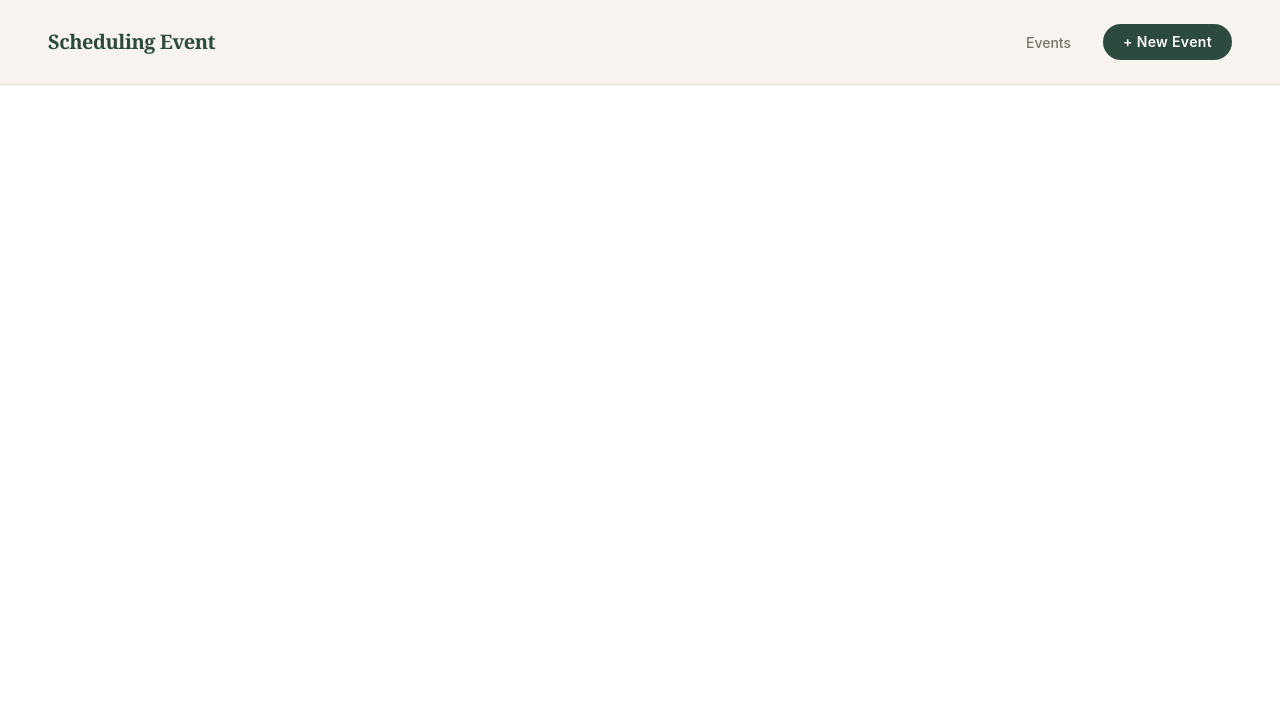
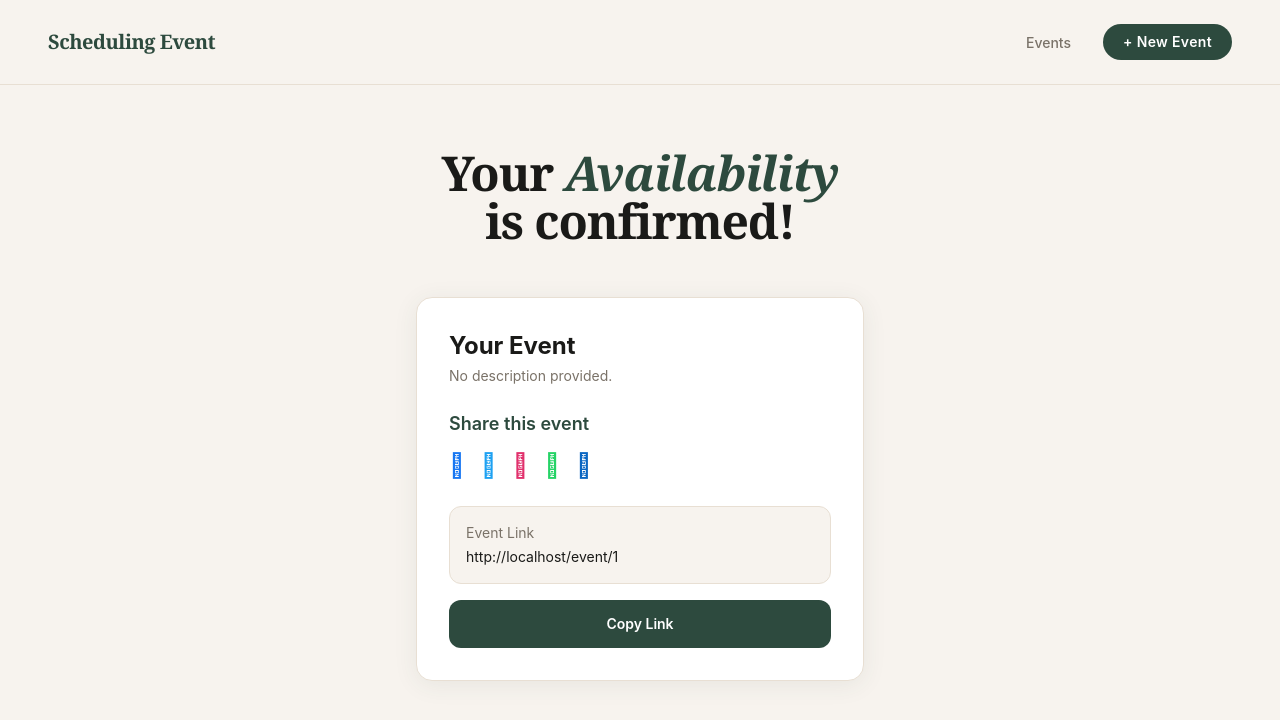
Before and after one commit to Dylansayhj/Event-Scheduling, a React (Create React App) app in the folder my-tailwind-app/: page /event/1 in a window 1280 px wide. Shown: the top 720 px of the page. Built offline with nearby package versions, Linux system fonts and the light colour scheme.

Commit message:
Sharing paging

```diff
--- a/my-tailwind-app/src/App.js
+++ b/my-tailwind-app/src/App.js
@@ -1,7 +1,7 @@
 import { BrowserRouter as Router, Routes, Route } from "react-router-dom";
 import Navbar from "./components/Navbar";
 import Home from "./pages/Home";
-
+import Event from "./pages/Event";
 function App() {
   return (
     <Router>
@@ -14,6 +14,7 @@ function App() {
       />
       <Routes>
         <Route path="/" element={<Home />} />
+        <Route path="/event/:eventId" element={<Event />} />
       </Routes>
     </Router>
   );
--- /dev/null
+++ b/my-tailwind-app/src/pages/Event.jsx
@@ -0,0 +1,67 @@
+import { useLocation, useParams } from "react-router-dom";
+import { useState } from "react";
+
+export default function Event() {
+  const { eventId } = useParams();
+  const location = useLocation();
+  const { name, description } = location.state || {};
+
+  const shareLink = `${window.location.origin}/event/${eventId}`;
+  const [copied, setCopied] = useState(false);
+
+  const handleCopy = () => {
+    navigator.clipboard.writeText(shareLink);
+    setCopied(true);
+    setTimeout(() => setCopied(false), 1500);
+  };
+
+  return (
+    <div className="min-h-screen bg-[#f7f3ee] flex flex-col items-center justify-start px-4 py-16">
+         {/* Heading */}
+        <div className="text-center mb-10">
+            <h1 className="font-serif text-4xl md:text-5xl font-black text-[#1a1a18] tracking-tight leading-tight mb-3">
+             Your <span className="italic text-[#2d4a3e]">Availability</span>
+              <br />
+             is confirmed!
+            </h1>
+        </div>
+
+      <div className="w-full max-w-md bg-white rounded-2xl border border-[#e8dfd3] shadow-[0_4px_24px_rgba(45,74,62,0.08)] p-8">
+
+        {/* Title */}
+        <h2 className="text-2xl font-bold text-[#1a1a18] mb-1">
+          {name || "Your Event"}
+        </h2>
+        <p className="text-[#7a7268] text-sm mb-6 max-h-32 overflow-y-auto break-words">
+          {description || "No description provided."}
+        </p>
+
+        {/* Share Section */}
+        <h3 className="text-lg font-semibold text-[#2d4a3e] mb-3">
+          Share this event
+        </h3>
+
+        <div className="flex items-center gap-4 mb-6">
+          <button className="text-[#1877f2] text-2xl"></button>
+          <button className="text-[#1da1f2] text-2xl"></button>
+          <button className="text-[#e1306c] text-2xl"></button>
+          <button className="text-[#25d366] text-2xl"></button>
+          <button className="text-[#0a66c2] text-2xl"></button>
+        </div>
+
+        {/* Copy Link */}
+        <div className="bg-[#f7f3ee] border border-[#e8dfd3] rounded-xl p-4 mb-4">
+          <p className="text-sm text-[#7a7268] mb-1">Event Link</p>
+          <p className="text-[#1a1a18] text-sm break-all">{shareLink}</p>
+        </div>
+
+        <button
+          onClick={handleCopy}
+          className="w-full bg-[#2d4a3e] hover:bg-[#3d6455] text-white font-semibold text-sm py-3.5 rounded-xl transition-all duration-200 hover:-translate-y-0.5 hover:shadow-lg hover:shadow-[#2d4a3e]/20"
+        >
+          {copied ? "Copied!" : "Copy Link"}
+        </button>
+      </div>
+    </div>
+  );
+}
--- a/my-tailwind-app/src/pages/Home.jsx
+++ b/my-tailwind-app/src/pages/Home.jsx
@@ -13,10 +13,20 @@ export default function Home() {
   };
 
   const handleSubmit = () => {
-    if (!form.name.trim()) {
-      setErrors({ name: "Event name is required." });
-      return;
-    }
+     let newErrors = {};
+
+  if (!form.name.trim()) {
+    newErrors.name = "Event name is required.";
+  }
+
+  if (form.description.length > 100) {
+    newErrors.description = "Description must be under 100 characters.";
+  }
+
+  if (Object.keys(newErrors).length > 0) {
+    setErrors(newErrors);
+    return;
+  }
     const eventId = Math.random().toString(36).slice(2, 8);
     navigate(`/event/${eventId}`, { state: { ...form, eventId } });
   };
@@ -69,8 +79,13 @@ export default function Home() {
             value={form.description}
             onChange={(e) => handleChange("description", e.target.value)}
             rows={4}
-            className="w-full px-4 py-3 rounded-xl border border-[#e8dfd3] text-sm text-[#1a1a18] bg-white placeholder-[#b5a99a] outline-none transition-all duration-200 focus:ring-2 focus:ring-[#2d4a3e]/30 focus:border-[#2d4a3e] resize-none"
+            className={`w-full px-4 py-3 rounded-xl border text-sm text-[#1a1a18] bg-white placeholder-[#b5a99a] outline-none transition-all duration-200 focus:ring-2 focus:ring-[#2d4a3e]/30 focus:border-[#2d4a3e] resize-none ${
+            errors.description ? "border-red-300 bg-red-50" : "border-[#e8dfd3]"
+            }`}
           />
+          {errors.description &&(
+            <p className="text-red-400 text-xs mt-1.5">{errors.description}</p>
+          )}
         </div>
 
         {/* Submit */}
```
